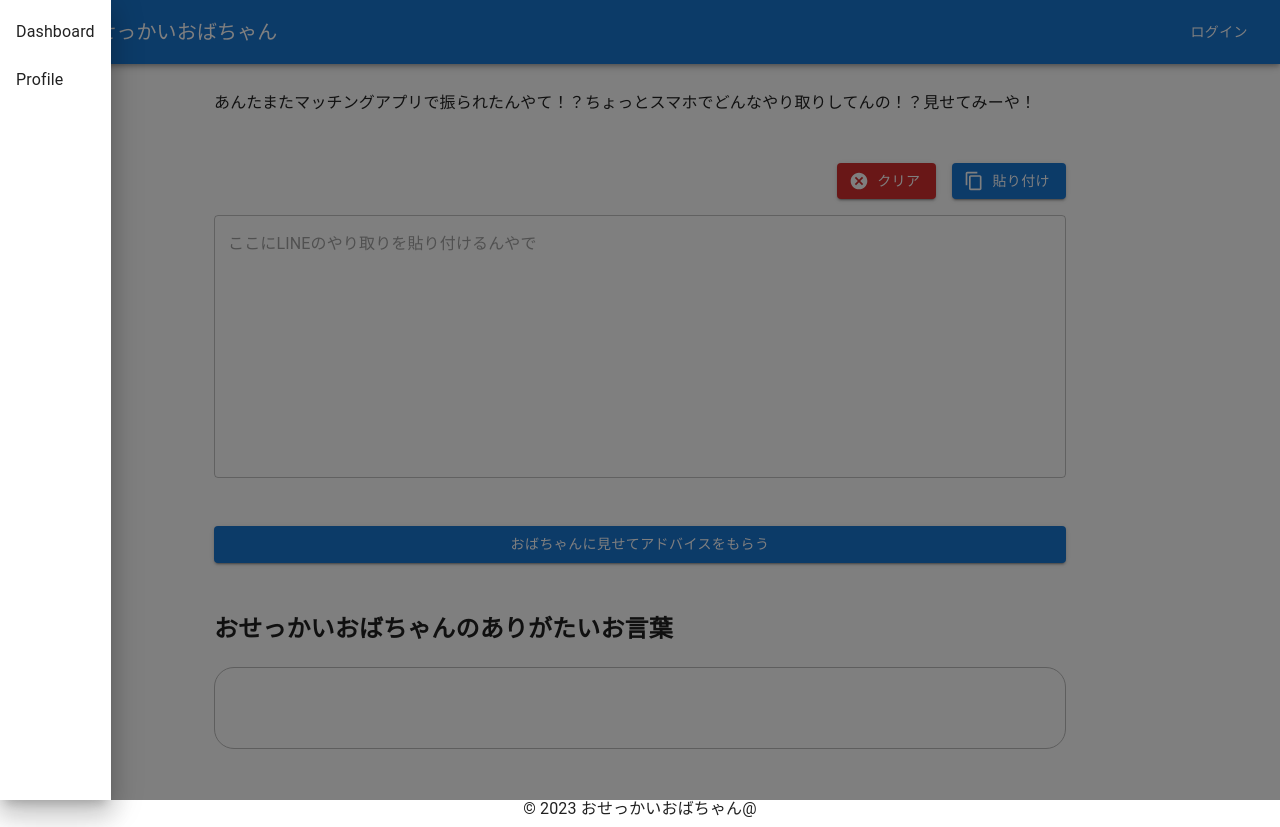
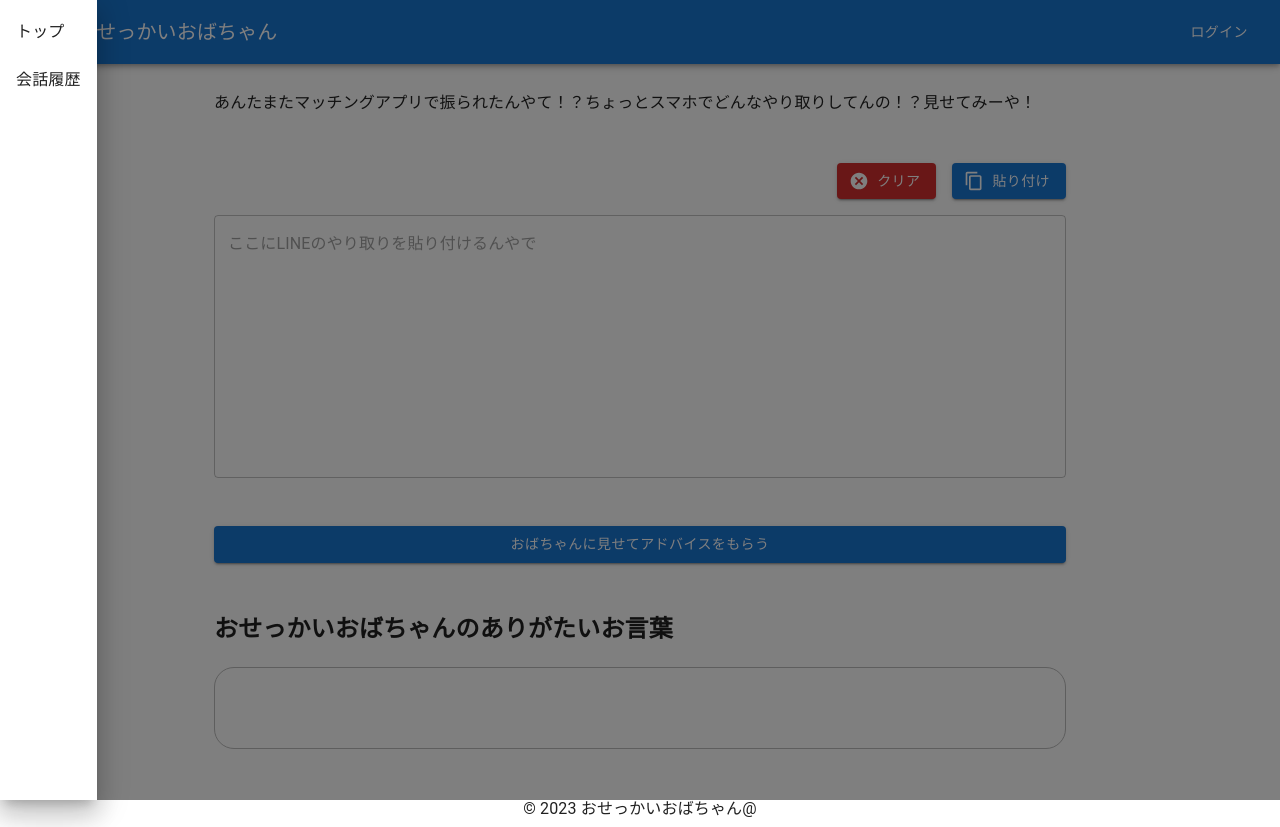
Before and after one commit to YasunariIguchi/nosy-aunty, a React (Create React App) app in the folder frontend/: page / in a window 1280 px wide. Both pictures are taken after a click on the button "menu". Built offline with nearby package versions, Linux system fonts and the light colour scheme; no server answers.

Commit message:
サイドメニューの中身を修正

```diff
--- a/frontend/src/layouts/SideMenu.js
+++ b/frontend/src/layouts/SideMenu.js
@@ -12,11 +12,11 @@ const SideMenu = ({ isMenuOpen, setIsMenuOpen }) => {
     >
       <List>
         {/* メニュー項目のリスト */}
-        <ListItem button component={Link} to="/dashboard">
-          <ListItemText primary="Dashboard" />
+        <ListItem button component={Link} to="/">
+          <ListItemText primary="トップ" />
         </ListItem>
-        <ListItem button component={Link} to="/profile">
-          <ListItemText primary="Profile" />
+        <ListItem button component={Link} to="/conversation">
+          <ListItemText primary="会話履歴" />
         </ListItem>
         {/* 他のメニュー項目を追加 */}
       </List>
```
